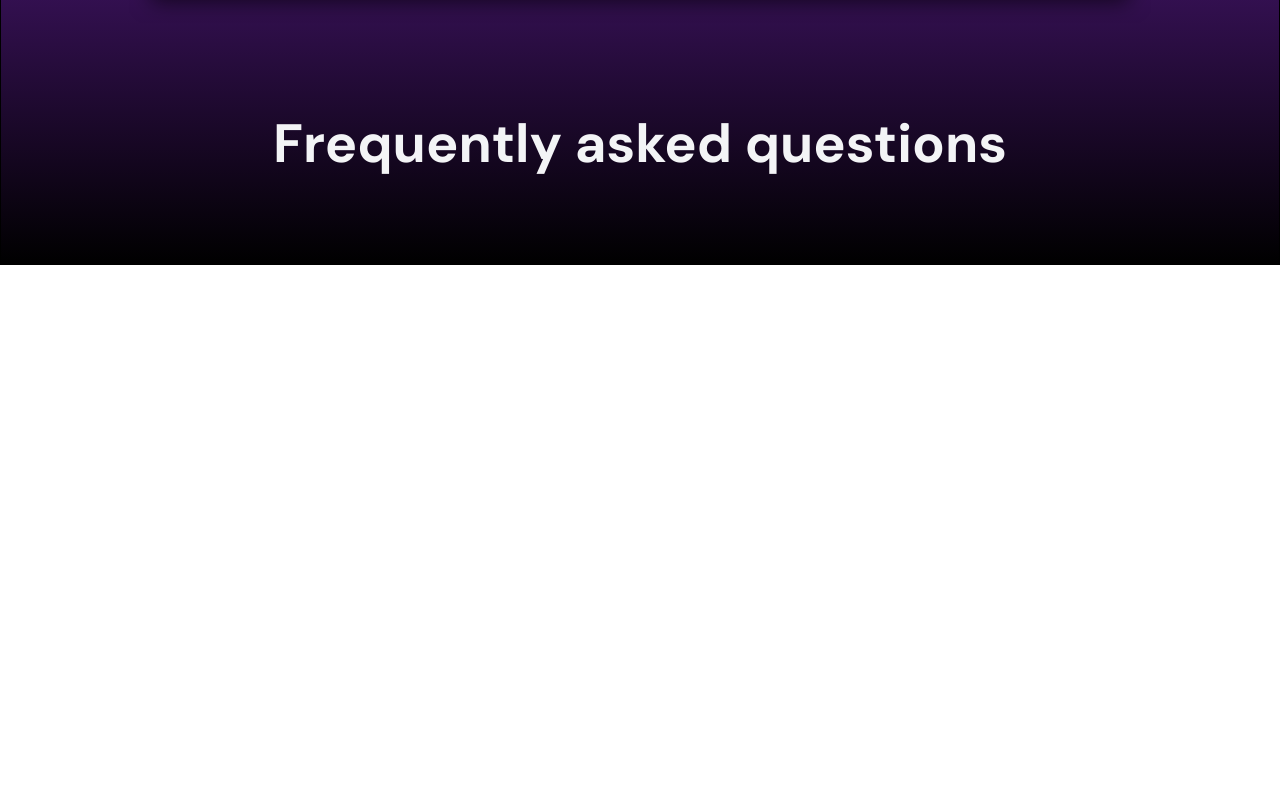
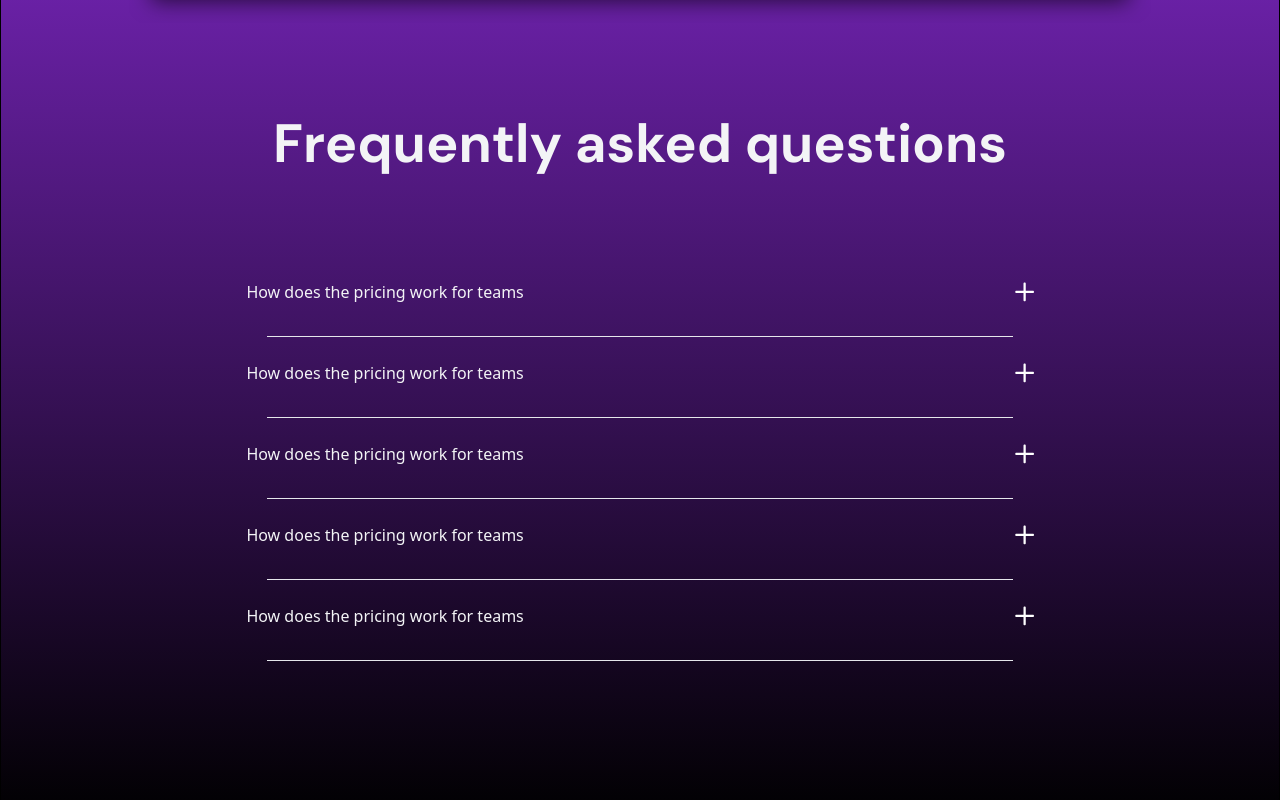
Before and after one commit to Shaileshkale17/one_task_project, a React (Vite) app: page / in a window 1280 px wide. Shown: the part 3172-3972 px from the top of the page. Before the commit the page ends 3437 px from the top, so only its background shows below. Built offline with nearby package versions, Linux system fonts and the light colour scheme.

Commit message:
pushing new updata and create new page

```diff
--- /dev/null
+++ b/src/components/Questions/Questions.jsx
@@ -0,0 +1,15 @@
+import React from "react";
+import pulse_icon from "../../assets/Vector.svg";
+const Questions = ({ paras }) => {
+  return (
+    <div className="flex w-full flex-col items-center gap-8">
+      <div className="flex justify-around w-full text-center bor">
+        <p className="text-gray-100">{paras}</p>
+        <img src={pulse_icon} alt="&#x2b;" />
+      </div>
+      <hr className="w-7/12 px-20 " />
+    </div>
+  );
+};
+
+export default Questions;
--- a/src/components/asked/Asked.jsx
+++ b/src/components/asked/Asked.jsx
@@ -1,6 +1,15 @@
 import React from "react";
 
+import Questions from "../Questions/Questions";
 const Asked = () => {
+  const Questiondata = [
+    { texts: "How does the pricing work for teams" },
+    { texts: "How does the pricing work for teams" },
+    { texts: "How does the pricing work for teams" },
+    { texts: "How does the pricing work for teams" },
+    { texts: "How does the pricing work for teams" },
+  ];
+
   return (
     <div className="h-full pb-20 w-full flex flex-col gap-24 justify-center items-center">
       <div>
@@ -8,6 +17,11 @@ const Asked = () => {
           Frequently asked questions
         </h1>
       </div>
+      <div className="h-full pb-20 w-full flex flex-col gap-6 justify-center items-center">
+        {Questiondata.map((questions, index) => (
+          <Questions paras={questions.texts} key={index} />
+        ))}
+      </div>
     </div>
   );
 };
--- a/tailwind.config.js
+++ b/tailwind.config.js
@@ -27,6 +27,9 @@ export default {
       backgroundColor: {
         bgNewColor: " rgba(13, 13, 13, 1)",
       },
+      margin: {
+        "21%": "0 21%",
+      },
     },
   },
   plugins: [],
```
Also changed, not shown: src/assets/Vector.svg (added).
